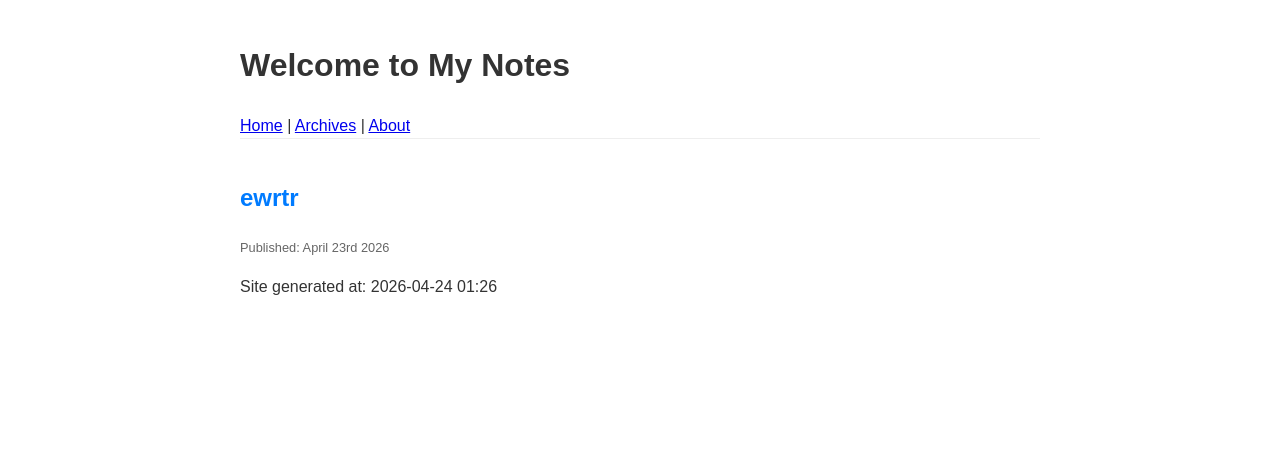
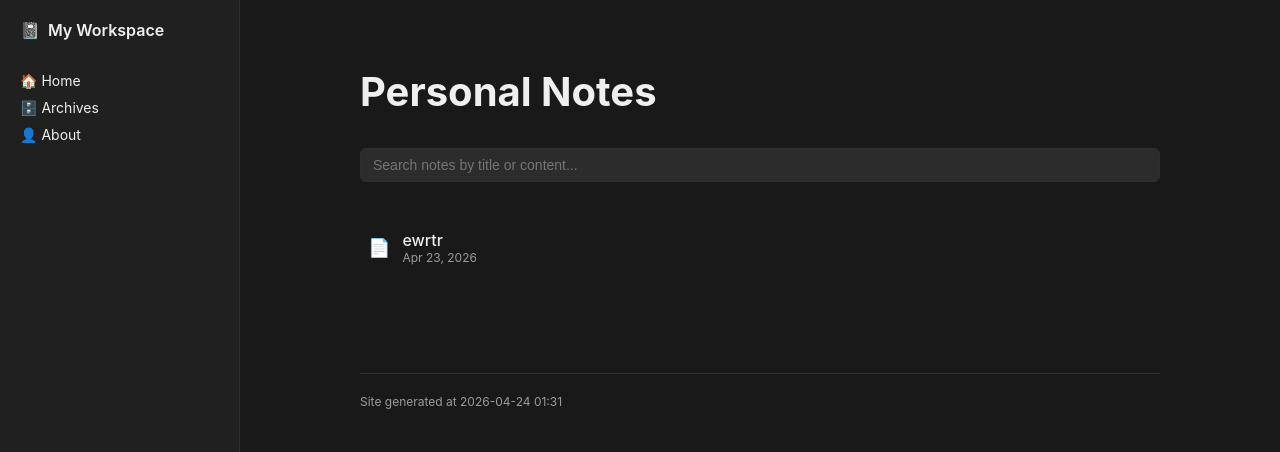
Before and after one commit to Hestena62/joplin-notes, a plain HTML site: page index.html in a window 1280 px wide. Shown: the top 452 px of the page. Drawn offline with Linux system fonts and the light colour scheme.

Commit message:
REGULAR COMMIT BY JOPLIN PAGES PUBLISHER(v1.7.1)

```diff
--- a/index.html
+++ b/index.html
@@ -3,38 +3,200 @@
 <head>
     <meta charset="UTF-8">
     <meta name="viewport" content="width=device-width, initial-scale=1.0">
-    <title>My Joplin Site</title>
+    <title>My Notes - Notion Style</title>
     <style>
-        body { font-family: sans-serif; line-height: 1.6; max-width: 800px; margin: 40px auto; padding: 0 20px; color: #333; }
-        header { border-bottom: 1px solid #eee; margin-bottom: 40px; }
-        .article-link { display: block; margin-bottom: 20px; text-decoration: none; color: #007bff; }
-        .article-link:hover { text-decoration: underline; }
-        .date { font-size: 0.8rem; color: #666; }
+        :root {
+            --bg: #191919;
+            --sidebar-bg: #202020;
+            --text: #efefef;
+            --text-muted: #9b9b9b;
+            --hover: #2c2c2c;
+            --accent: #2383e2;
+            --border: #2f2f2f;
+        }
+
+        * { box-sizing: border-box; }
+
+        body {
+            background: var(--bg);
+            color: var(--text);
+            font-family: ui-sans-serif, -apple-system, BlinkMacSystemFont, "Segoe UI", Helvetica, "Apple Color Emoji", Arial, sans-serif, "Segoe UI Emoji", "Segoe UI Symbol";
+            margin: 0;
+            display: flex;
+            height: 100vh;
+        }
+
+        /* Sidebar */
+        aside {
+            width: 240px;
+            background: var(--sidebar-bg);
+            border-right: 1px solid var(--border);
+            display: flex;
+            flex-direction: column;
+            padding: 12px;
+            flex-shrink: 0;
+        }
+
+        .sidebar-header {
+            padding: 8px;
+            font-weight: 600;
+            margin-bottom: 20px;
+            display: flex;
+            align-items: center;
+        }
+
+        .nav-item {
+            padding: 4px 8px;
+            border-radius: 4px;
+            color: var(--text);
+            text-decoration: none;
+            font-size: 14px;
+            margin-bottom: 2px;
+            display: flex;
+            align-items: center;
+        }
+
+        .nav-item:hover { background: var(--hover); }
+
+        /* Main Content */
+        main {
+            flex-grow: 1;
+            overflow-y: auto;
+            padding: 40px 60px;
+        }
+
+        .content-container {
+            max-width: 800px;
+            margin: 0 auto;
+        }
+
+        .page-title {
+            font-size: 40px;
+            font-weight: 700;
+            margin-bottom: 32px;
+        }
+
+        /* Search Section */
+        .search-container {
+            margin-bottom: 40px;
+            position: relative;
+        }
+
+        #search-input {
+            width: 100%;
+            background: var(--hover);
+            border: 1px solid var(--border);
+            border-radius: 6px;
+            padding: 8px 12px;
+            color: var(--text);
+            font-size: 14px;
+            outline: none;
+        }
+
+        #search-input:focus {
+            border-color: var(--accent);
+        }
+
+        /* Article List */
+        .article-list {
+            display: flex;
+            flex-direction: column;
+        }
+
+        .article-row {
+            padding: 8px;
+            border-radius: 4px;
+            text-decoration: none;
+            color: var(--text);
+            display: flex;
+            align-items: center;
+            transition: background 0.1s;
+        }
+
+        .article-row:hover { background: var(--hover); }
+
+        .article-row span { margin-right: 12px; font-size: 18px; }
+
+        .article-info { display: flex; flex-direction: column; }
+
+        .article-title { font-weight: 500; font-size: 16px; }
+
+        .article-date { font-size: 12px; color: var(--text-muted); }
+
+        footer {
+            margin-top: 100px;
+            padding-bottom: 40px;
+            font-size: 12px;
+            color: var(--text-muted);
+            border-top: 1px solid var(--border);
+            padding-top: 20px;
+        }
+
+        @media (max-width: 768px) {
+            body { flex-direction: column; }
+            aside { width: 100%; height: auto; }
+            main { padding: 20px; }
+        }
     </style>
 </head>
 <body>
-    <header>
-        <h1>Welcome to My Notes</h1>
+    <aside>
+        <div class="sidebar-header">
+            <span style="margin-right: 8px;">📓</span> My Workspace
+        </div>
         <nav>
-            <a href="/index">Home</a> |
-            <a href="/archives">Archives</a> |
-            <a href="/about">About</a>
+            <a href="/index" class="nav-item">🏠 Home</a>
+            <a href="/archives" class="nav-item">🗄️ Archives</a>
+            <a href="/about" class="nav-item">👤 About</a>
         </nav>
-    </header>
+    </aside>
 
     <main>
+        <div class="content-container">
+            <h1 class="page-title">Personal Notes</h1>
 
-            <div class="article-item">
-                <a class="article-link" href="article/ewrtr">
-                    <h2>ewrtr</h2>
-                </a>
-                <p class="date">Published: April 23rd 2026</p>
+            <div class="search-container">
+                <input type="text" id="search-input" placeholder="Search notes by title or content...">
             </div>
 
+            <div class="article-list" id="article-list">
+
+                    <a class="article-row" href="article/ewrtr"
+                       data-title="ewrtr"
+                       data-content="the internet is a good place to find educational work.">
+                        <span>📄</span>
+                        <div class="article-info">
+                            <div class="article-title">ewrtr</div>
+                            <div class="article-date">Apr 23, 2026</div>
+                        </div>
+                    </a>
+
+            </div>
+
+            <footer>
+                Site generated at 2026-04-24 01:31
+            </footer>
+        </div>
     </main>
 
-    <footer>
-        <p>Site generated at: 2026-04-24 01:26</p>
-    </footer>
+    <script>
+        const searchInput = document.getElementById('search-input');
+        const articleRows = document.querySelectorAll('.article-row');
+
+        searchInput.addEventListener('input', (e) => {
+            const query = e.target.value.toLowerCase();
+
+            articleRows.forEach(row => {
+                const title = row.getAttribute('data-title');
+                const content = row.getAttribute('data-content');
+
+                if (title.includes(query) || content.includes(query)) {
+                    row.style.display = 'flex';
+                } else {
+                    row.style.display = 'none';
+                }
+            });
+        });
+    </script>
 </body>
 </html>
--- a/rss.xml
+++ b/rss.xml
@@ -4,7 +4,7 @@
         <title></title>
         <link>undefined</link>
         <description>undefined</description>
-        <lastBuildDate>Fri, 24 Apr 2026 05:26:07 GMT</lastBuildDate>
+        <lastBuildDate>Fri, 24 Apr 2026 05:31:43 GMT</lastBuildDate>
         <docs>https://validator.w3.org/feed/docs/rss2.html</docs>
         <generator>Joplin Pages Publisher</generator>
         <item>
```
